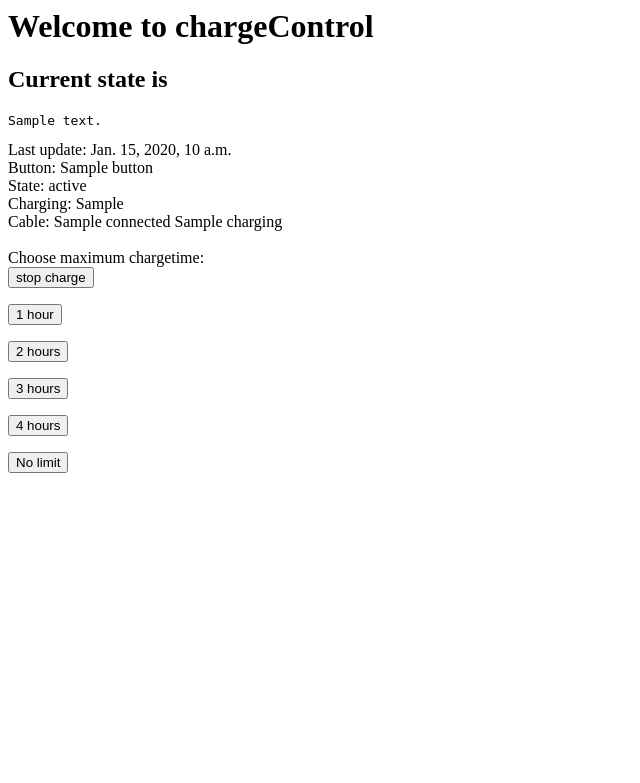
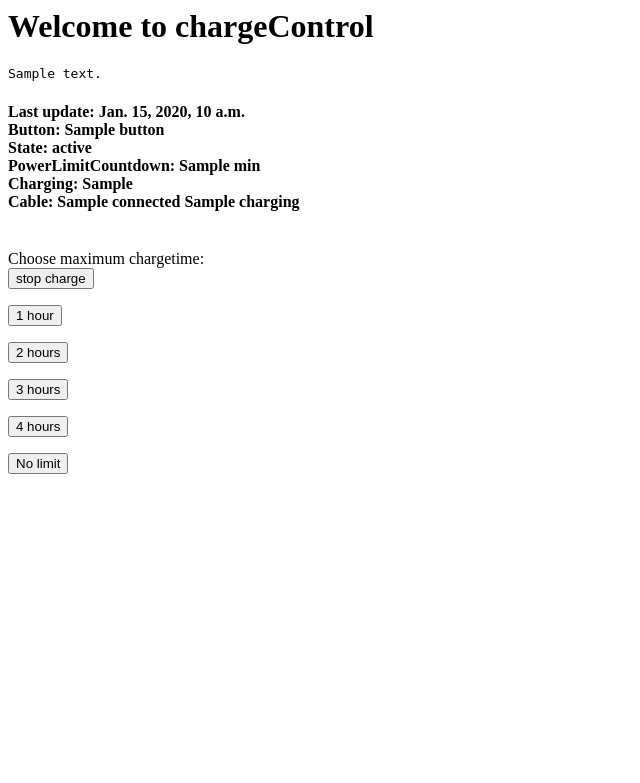
Before and after one commit to seiko-dk/chargeCtrl, a Django app: template chargeweb/polls/templates/polls/index.html in a window 1280 px wide. Shown: the top 783 px of the page, without its empty margins (0-640 px from the left). Run offline with Django 3.2, Linux system fonts and the light colour scheme; the template is opened without the code that fills it: most values are stand-ins (such as "Sample title", 1, 10 or a date in 2020).

Commit message:
Added chargelimit support

```diff
--- a/chargeweb/polls/templates/polls/index.html
+++ b/chargeweb/polls/templates/polls/index.html
@@ -2,14 +2,16 @@
 
 {% if error_message %}<p><strong>{{ error_message }}</strong></p>{% endif %}
 
-<h2>{{ 'Current state is '}}</h2>
 <pre>{{ logtext|linebreaks }}</pre>
 
+<h4>
 Last update: {{ status.time }}<br />
 Button: {{ status.button}}<br />
 State: {{ status.currentState}}<br />
+PowerLimitCountdown: {{ status.limitRemaining}} min<br />
 Charging: {{ status.chargeEnabled}}<br />
 Cable: {{ status.connected}} {{ status.charging }}<br />
+</h4>
 
 <br />
 Choose maximum chargetime:
--- a/chargeweb/polls/views.py
+++ b/chargeweb/polls/views.py
@@ -26,7 +26,7 @@ def index(request):
         data = json.load(json_file)
 
         if (data['charging']):
-            data['charging'] = "CHARCHING"
+            data['charging'] = "CHARGING"
         else:
             data['charging'] = ""
 
@@ -44,6 +44,9 @@ def index(request):
             data['button'] = "ACTIVATED"
         else:
             data['button'] = "NOT ACTIVATED"
+
+        if (1000000<data['limitRemaining']):
+            data['limitRemaining'] = "-"
 
 #    print(data)
 
```
